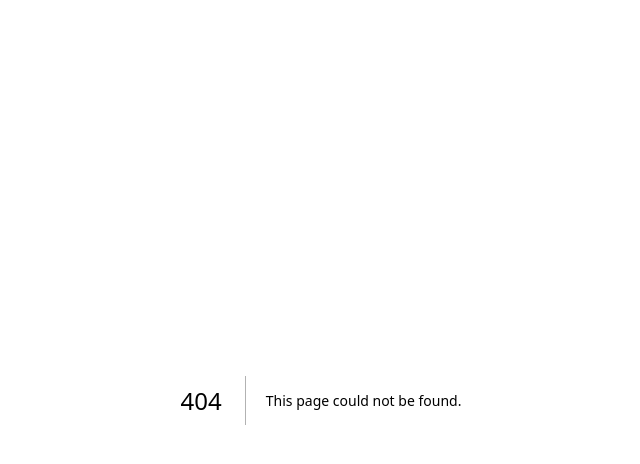
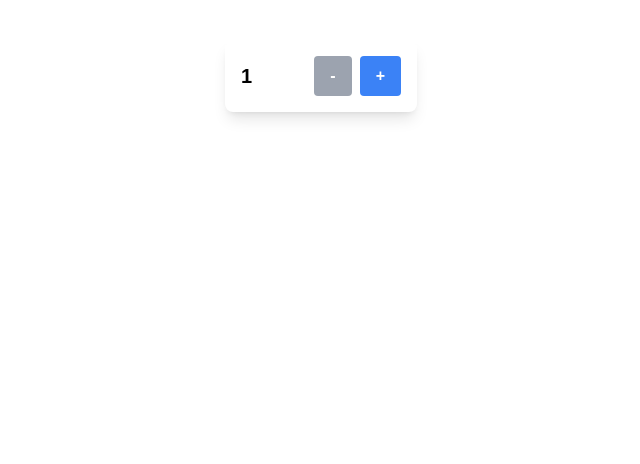
Before and after one commit to Jasdhillon24/cprg306-assignments, a Next.js app: page /week-4 in a window 1280 px wide. Before the commit this address had no page. Shown: the top 464 px of the page, without its empty margins (319-959 px from the left). Built offline with nearby package versions, Linux system fonts and the light colour scheme.

Commit message:
Added Week 4 Assignment

```diff
--- a/app/page.js
+++ b/app/page.js
@@ -15,6 +15,11 @@
             Go to Week 3 Assignment
           </Link>
         </li>
+        <li>
+          <Link href="/week-4" className="text-blue-500 hover:underline">
+            Go to Week 4 Assignment
+          </Link>
+        </li>
       </ul>
     </main>
   );
--- /dev/null
+++ b/app/week-4/new-item.js
@@ -0,0 +1,53 @@
+"use client";
+
+import { useState } from "react";
+
+export default function NewItem() {
+  const [quantity, setQuantity] = useState(1);
+
+  // Function to increase quantity (max: 20)
+  const increment = () => {
+    if (quantity < 20) {
+      setQuantity(quantity + 1);
+    }
+  };
+
+  // Function to decrease quantity (min: 1)
+  const decrement = () => {
+    if (quantity > 1) {
+      setQuantity(quantity - 1);
+    }
+  };
+
+  return (
+    <div className="flex items-center justify-center w-full mt-10">
+      <div className="bg-white p-4 rounded-lg flex items-center justify-between shadow-lg w-48">
+        {/* Number on the Left */}
+        <span className="text-xl font-bold text-black"> {quantity} </span>
+
+        {/* Buttons on the Right */}
+        <div className="flex gap-2">
+          <button
+            onClick={decrement}
+            disabled={quantity === 1}
+            className={`px-4 py-2 text-white font-bold rounded ${
+              quantity === 1 ? "bg-gray-400 cursor-not-allowed" : "bg-blue-500 hover:bg-blue-700"
+            }`}
+          >
+            -
+          </button>
+
+          <button
+            onClick={increment}
+            disabled={quantity === 20}
+            className={`px-4 py-2 text-white font-bold rounded ${
+              quantity === 20 ? "bg-gray-400 cursor-not-allowed" : "bg-blue-500 hover:bg-blue-700"
+            }`}
+          >
+            +
+          </button>
+        </div>
+      </div>
+    </div>
+  );
+}
--- /dev/null
+++ b/app/week-4/page.js
@@ -0,0 +1,9 @@
+import NewItem from "./new-item";
+
+export default function Page() {
+  return (
+    <main className="flex flex-col items-center min-h-screen bg-black-100">
+      <NewItem />
+    </main>
+  );
+}
```
